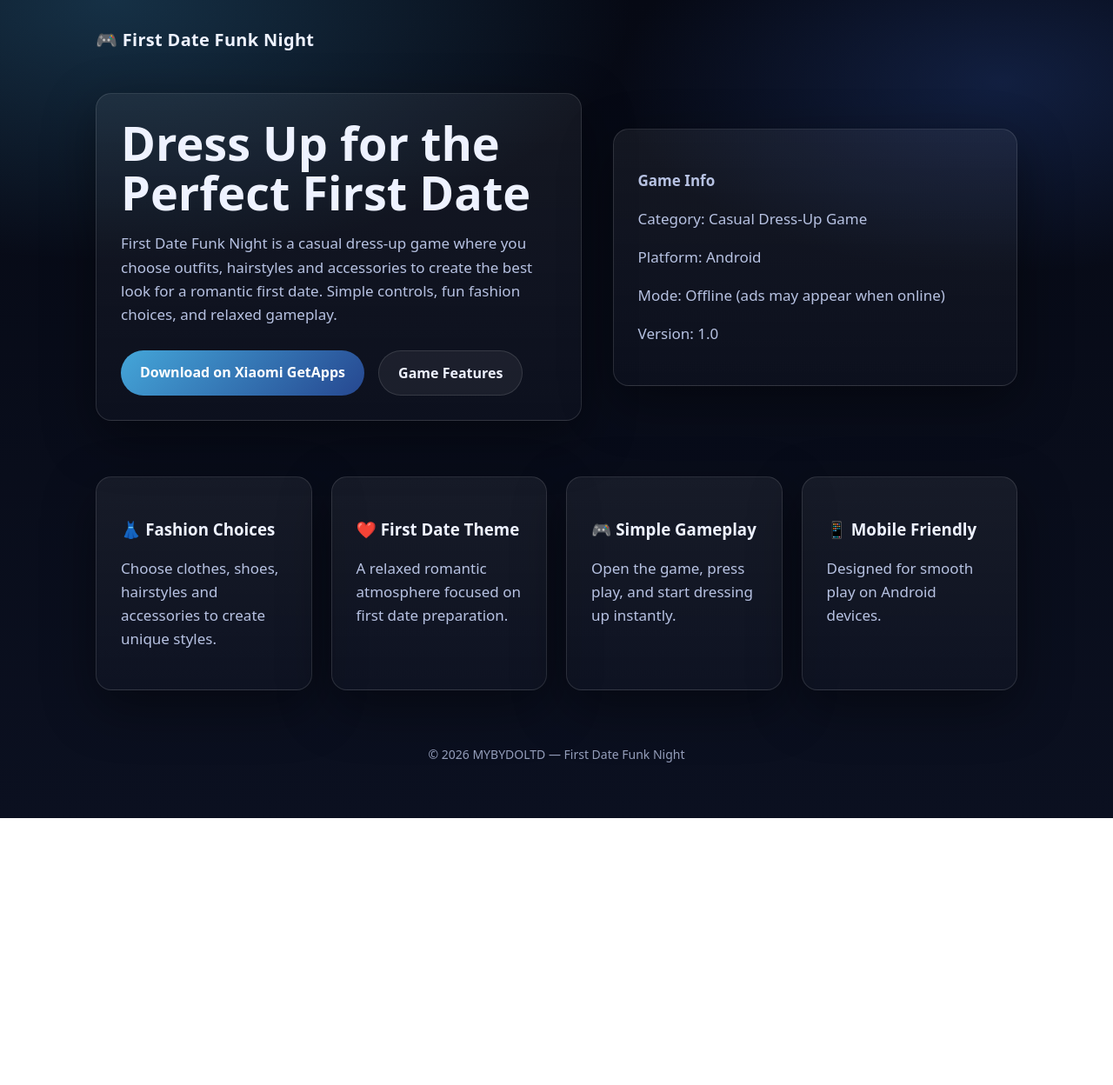
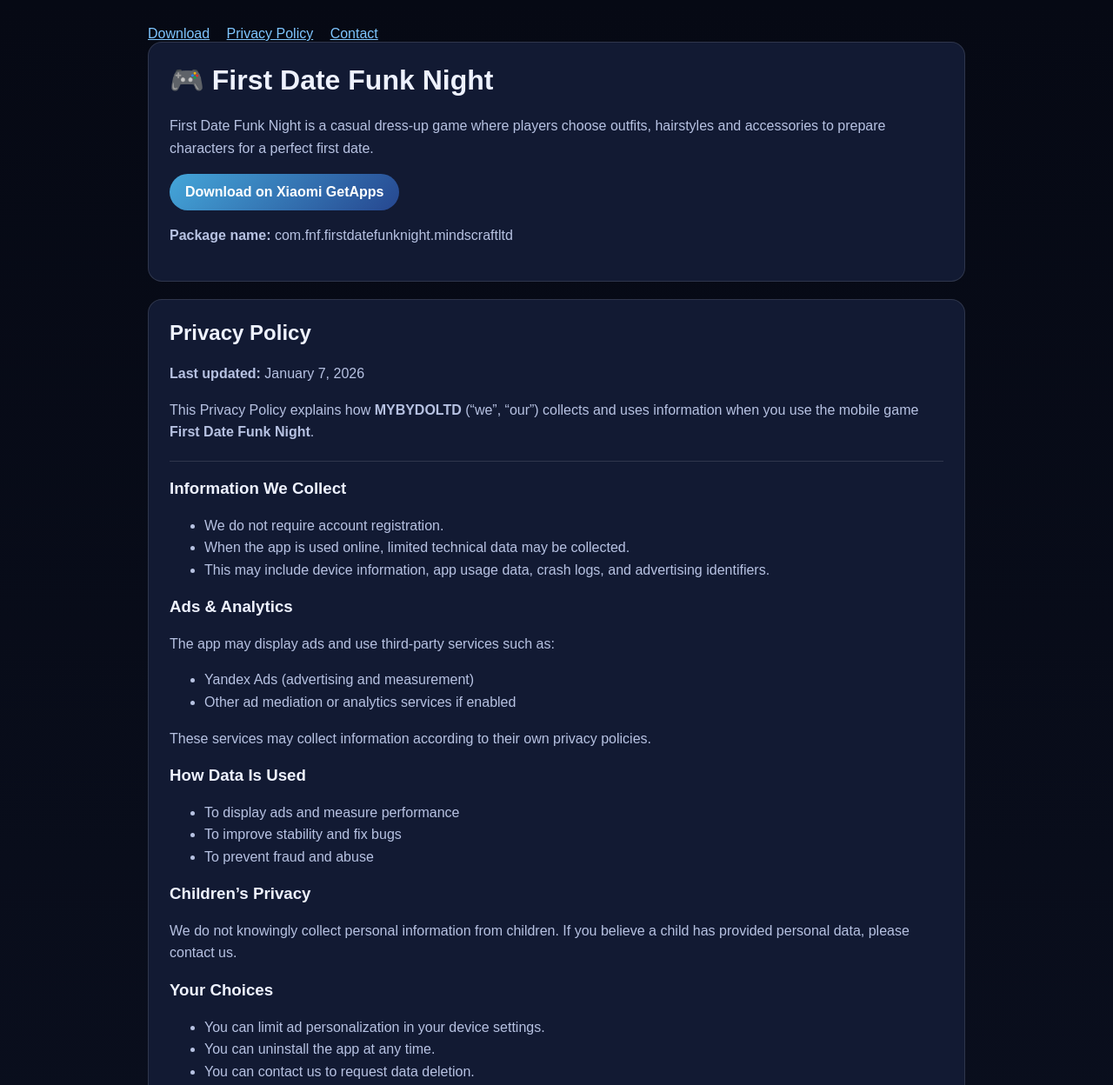
Before and after one commit to baazziamine-coder/developerMYBYDOLTD, a plain HTML site: page index.html in a window 1280 px wide. Shown: the top 1248 px of the page at 87% size. Before the commit the page ends 941 px from the top, so only its background shows below. Drawn offline with Linux system fonts and the light colour scheme.

Commit message:
Update index.html

```diff
--- a/index.html
+++ b/index.html
@@ -1,198 +1,143 @@
 <!doctype html>
 <html lang="en">
 <head>
-  <meta charset="utf-8" />
-  <meta name="viewport" content="width=device-width, initial-scale=1" />
-  <title>First Date Funk Night – Dress Up Date Game</title>
-
-  <meta name="description" content="First Date Funk Night is a casual dress-up game where you choose outfits, hairstyles and accessories to create the perfect look for a first date." />
-  <meta name="theme-color" content="#264790" />
-
-  <!-- Open Graph -->
-  <meta property="og:title" content="First Date Funk Night" />
-  <meta property="og:description" content="A casual dress-up game focused on first date fashion and style." />
-  <meta property="og:type" content="website" />
+<meta charset="utf-8">
+<meta name="viewport" content="width=device-width, initial-scale=1">
+<title>First Date Funk Night – Privacy Policy & Contact</title>
+<meta name="description" content="Official website for First Date Funk Night. Privacy Policy and Contact information for Xiaomi GetApps and Yandex Ads compliance.">
+<meta name="theme-color" content="#264790">
 
 <style>
-    :root {
-      --bg: #0b1020;
-      --card: #121a33;
-      --text: #eef2ff;
-      --muted: #b7c2e2;
-      --brand: #44a6d9;
-      --brand-dark: #264790;
-      --border: rgba(255,255,255,.12);
-      --radius: 18px;
-      --shadow: 0 20px 60px rgba(0,0,0,.4);
+:root{
+  --bg:#0b1020; --card:#121a33; --text:#eef2ff; --muted:#b7c2e2;
+  --brand:#44a6d9; --brand2:#264790; --border:rgba(255,255,255,.12);
 }
-
-    * { box-sizing: border-box; }
-
-    body {
-      margin: 0;
-      font-family: system-ui, -apple-system, BlinkMacSystemFont, "Segoe UI", Roboto, Arial, sans-serif;
-      color: var(--text);
-      background:
-        radial-gradient(1000px 500px at 10% 0%, rgba(68,166,217,.25), transparent 60%),
-        radial-gradient(800px 400px at 90% 10%, rgba(38,71,144,.35), transparent 55%),
-        linear-gradient(180deg, #060914 0%, var(--bg) 100%);
+*{box-sizing:border-box}
+body{
+  margin:0; font-family:Arial,system-ui,sans-serif; color:var(--text);
+  background:linear-gradient(180deg,#060914,var(--bg));
 }
-
-    a { color: inherit; text-decoration: none; }
-
-    .container {
-      max-width: 1100px;
-      margin: auto;
-      padding: 32px 20px 64px;
+a{color:#7fc6ff}
+.container{max-width:1000px;margin:auto;padding:30px}
+.card{
+  background:var(--card);
+  border:1px solid var(--border);
+  border-radius:16px;
+  padding:24px;
+  margin-bottom:20px;
 }
-
-    header {
-      display: flex;
-      justify-content: space-between;
-      align-items: center;
-      margin-bottom: 48px;
-      gap: 16px;
-      flex-wrap: wrap;
+h1,h2{margin-top:0}
+p,li{color:var(--muted);line-height:1.6}
+footer{text-align:center;font-size:13px;color:var(--muted)}
+.btn{
+  display:inline-block;padding:12px 18px;border-radius:30px;
+  background:linear-gradient(135deg,var(--brand),var(--brand2));
+  color:#fff;text-decoration:none;font-weight:bold
 }
-
-    .logo {
-      font-weight: 800;
-      font-size: 20px;
-      letter-spacing: .3px;
-    }
-
-    .hero {
-      display: grid;
-      grid-template-columns: 1.2fr 1fr;
-      gap: 36px;
-      align-items: center;
-      margin-bottom: 64px;
-    }
-
-    @media (max-width: 900px) {
-      .hero {
-        grid-template-columns: 1fr;
-        text-align: center;
-      }
-    }
-
-    .card {
-      background: linear-gradient(180deg, rgba(255,255,255,.06), rgba(255,255,255,.02));
-      border: 1px solid var(--border);
-      border-radius: var(--radius);
-      padding: 28px;
-      box-shadow: var(--shadow);
-    }
-
-    h1 {
-      font-size: clamp(32px, 5vw, 54px);
-      line-height: 1.05;
-      margin: 0 0 16px;
-    }
-
-    p {
-      color: var(--muted);
-      font-size: 17px;
-      line-height: 1.6;
-    }
-
-    .buttons {
-      display: flex;
-      gap: 16px;
-      margin-top: 28px;
-      flex-wrap: wrap;
-    }
-
-    .btn {
-      padding: 14px 22px;
-      border-radius: 999px;
-      font-weight: 700;
-      border: 1px solid var(--border);
-      background: rgba(255,255,255,.06);
-      transition: all .2s ease;
-    }
-
-    .btn.primary {
-      background: linear-gradient(135deg, var(--brand), var(--brand-dark));
-      border: none;
-      color: #fff;
-    }
-
-    .btn:hover {
-      transform: translateY(-2px);
-      box-shadow: 0 10px 30px rgba(0,0,0,.4);
-    }
-
-    .features {
-      display: grid;
-      grid-template-columns: repeat(auto-fit, minmax(220px, 1fr));
-      gap: 22px;
-      margin-bottom: 64px;
-    }
-
-    footer {
-      text-align: center;
-      color: var(--muted);
-      font-size: 14px;
-      opacity: .8;
-    }
+nav a{margin-right:15px}
+hr{border:none;border-top:1px solid var(--border);margin:20px 0}
 </style>
 </head>
 
 <body>
 <div class="container">
 
-    <header>
-      <div class="logo">🎮 First Date Funk Night</div>
-    </header>
+<nav>
+  <a href="#download">Download</a>
+  <a href="#privacy">Privacy Policy</a>
+  <a href="#contact">Contact</a>
+</nav>
 
-    <section class="hero">
-      <div class="card">
-        <h1>Dress Up for the<br>Perfect First Date</h1>
+<div class="card" id="download">
+<h1>🎮 First Date Funk Night</h1>
 <p>
-          First Date Funk Night is a casual dress-up game where you choose outfits,
-          hairstyles and accessories to create the best look for a romantic first date.
-          Simple controls, fun fashion choices, and relaxed gameplay.
+First Date Funk Night is a casual dress-up game where players choose outfits,
+hairstyles and accessories to prepare characters for a perfect first date.
 </p>
 
-        <div class="buttons">
-          <a class="btn primary" href="https://global.app.mi.com/details?lo=ID&la=en_US&id=com.fnf.firstdatefunknight.mindscraftltd" target="_blank">
+<a class="btn" target="_blank"
+href="https://global.app.mi.com/details?lo=ID&la=en_US&id=com.fnf.firstdatefunknight.mindscraftltd">
 Download on Xiaomi GetApps
 </a>
-          <a class="btn" href="#features">Game Features</a>
-        </div>
+
+<p><strong>Package name:</strong> com.fnf.firstdatefunknight.mindscraftltd</p>
 </div>
 
-      <div class="card">
-        <p><strong>Game Info</strong></p>
-        <p>Category: Casual Dress-Up Game</p>
-        <p>Platform: Android</p>
-        <p>Mode: Offline (ads may appear when online)</p>
-        <p>Version: 1.0</p>
+<div class="card" id="privacy">
+<h2>Privacy Policy</h2>
+<p><strong>Last updated:</strong> January 7, 2026</p>
+
+<p>
+This Privacy Policy explains how <strong>MYBYDOLTD</strong> (“we”, “our”) collects and uses
+information when you use the mobile game <strong>First Date Funk Night</strong>.
+</p>
+
+<hr>
+
+<h3>Information We Collect</h3>
+<ul>
+<li>We do not require account registration.</li>
+<li>When the app is used online, limited technical data may be collected.</li>
+<li>This may include device information, app usage data, crash logs, and advertising identifiers.</li>
+</ul>
+
+<h3>Ads & Analytics</h3>
+<p>
+The app may display ads and use third-party services such as:
+</p>
+<ul>
+<li>Yandex Ads (advertising and measurement)</li>
+<li>Other ad mediation or analytics services if enabled</li>
+</ul>
+
+<p>
+These services may collect information according to their own privacy policies.
+</p>
+
+<h3>How Data Is Used</h3>
+<ul>
+<li>To display ads and measure performance</li>
+<li>To improve stability and fix bugs</li>
+<li>To prevent fraud and abuse</li>
+</ul>
+
+<h3>Children’s Privacy</h3>
+<p>
+We do not knowingly collect personal information from children.
+If you believe a child has provided personal data, please contact us.
+</p>
+
+<h3>Your Choices</h3>
+<ul>
+<li>You can limit ad personalization in your device settings.</li>
+<li>You can uninstall the app at any time.</li>
+<li>You can contact us to request data deletion.</li>
+</ul>
+
+<h3>Changes</h3>
+<p>
+This policy may be updated from time to time. Updates will be posted on this page.
+</p>
 </div>
-    </section>
 
-    <section id="features" class="features">
-      <div class="card">
-        <h3>👗 Fashion Choices</h3>
-        <p>Choose clothes, shoes, hairstyles and accessories to create unique styles.</p>
+<div class="card" id="contact">
+<h2>Contact</h2>
+<p>
+For support or privacy requests, contact us at:
+</p>
+<p>
+<strong>Email:</strong>
+<a href="mailto:mindscraftltd@gmail.com">mindscraftltd@gmail.com</a>
+</p>
+
+<p>
+<strong>Developer:</strong> MYBYDOLTD<br>
+<strong>App:</strong> First Date Funk Night
+</p>
 </div>
-      <div class="card">
-        <h3>❤️ First Date Theme</h3>
-        <p>A relaxed romantic atmosphere focused on first date preparation.</p>
-      </div>
-      <div class="card">
-        <h3>🎮 Simple Gameplay</h3>
-        <p>Open the game, press play, and start dressing up instantly.</p>
-      </div>
-      <div class="card">
-        <h3>📱 Mobile Friendly</h3>
-        <p>Designed for smooth play on Android devices.</p>
-      </div>
-    </section>
 
 <footer>
-      © 2026 MYBYDOLTD — First Date Funk Night
+© 2026 MYBYDOLTD – First Date Funk Night
 </footer>
 
 </div>
```
Lines whose indentation alone changed are shown as unchanged.
